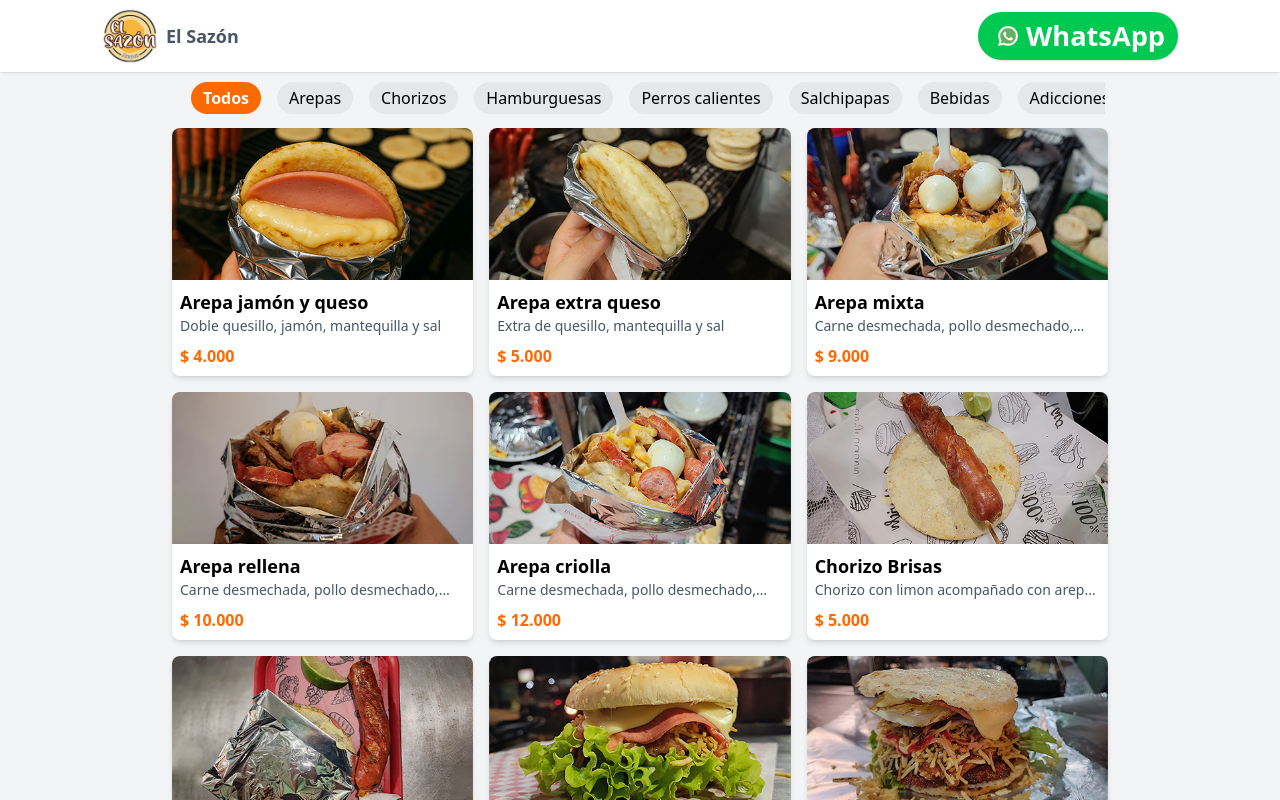
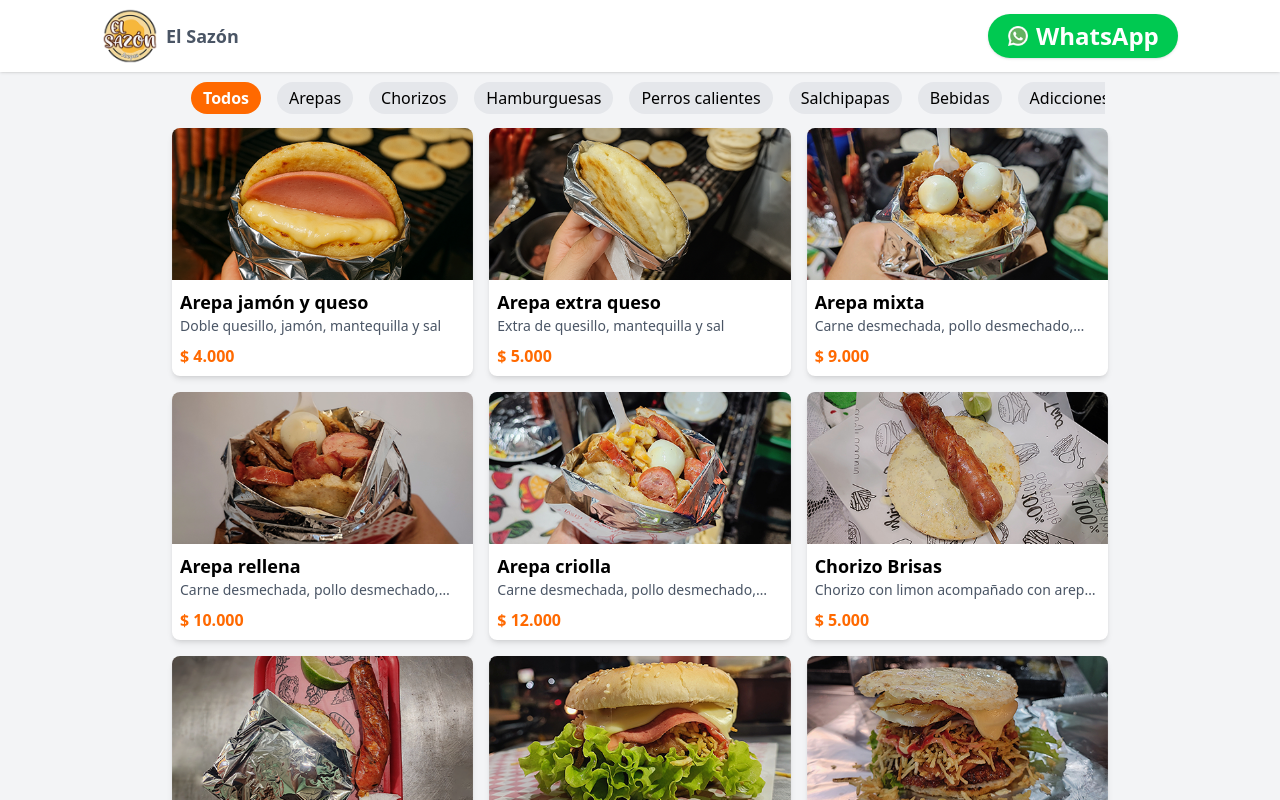
Before and after one commit to yimmi4000dev/menu-el_sazon, a Next.js app: page / in a window 1280 px wide. Shown: the top 800 px of the page. Built offline with nearby package versions, Linux system fonts and the light colour scheme.

Commit message:
v0.0.21: Metadatos para compartir

```diff
--- a/src/app/components/Header.tsx
+++ b/src/app/components/Header.tsx
@@ -1,5 +1,6 @@
 import Link from "next/link"; // Añade esta importación
 import Image from "next/image"; // Importa el componente Image
+import WhatsAppButton from "../components/WhatsAppButton";
 
 interface HeaderProps {
   activePage?: string;
@@ -20,22 +21,7 @@ export default function Header({ activePage }: HeaderProps) {
             />
             <h1 className="text-lg font-bold ml-2 text-gray-600">El Sazón</h1>
           </Link>
-
-          <ul className="flex space-x-6">
-            <a
-              href="https://wa.me/573203208915?text=Hola,%20estoy%20interesado%20en%20hacer%20un%20pedido.%20%5BDesde%20la%20Web%5D"
-              target="_blank"
-              rel="noopener noreferrer"
-              className="bg-green-500 hover:bg-green-600 text-white font-bold text-[1.7rem] w-[200px] py-1 px-5 rounded-full shadow flex items-center gap-2 transition-all"
-            >
-              <img
-                src="/images/whatsapp.png"
-                alt="WhatsApp"
-                className="w-5 h-5"
-              />
-              WhatsApp
-            </a>
-          </ul>
+          <WhatsAppButton />
         </div>
       </nav>
     </header>
--- a/src/app/components/WhatsAppButton.tsx
+++ b/src/app/components/WhatsAppButton.tsx
@@ -15,3 +15,26 @@
 //     </a>
 //   );
 // }
+
+// components/WhatsAppButton.tsx
+
+
+import React from "react";
+
+const WhatsAppButton: React.FC = () => {
+  return (
+    //<ul className="flex space-x-1">
+      <a
+        href="https://wa.me/573203208915?text=Hola,%20estoy%20interesado%20en%20hacer%20un%20pedido.%20%5BDesde%20la%20Web%5D"
+        target="_blank"
+        rel="noopener noreferrer"
+        className="bg-green-500 hover:bg-green-600 text-white font-bold text-[1.5rem] w-[190px] py-1 px-5 rounded-full shadow flex items-center gap-2 transition-all"
+      >
+        <img src="/images/whatsapp.png" alt="WhatsApp" className="w-5 h-5" />
+        WhatsApp
+      </a>
+    //</ul>
+  );
+};
+
+export default WhatsAppButton;
--- a/src/app/data/products.ts
+++ b/src/app/data/products.ts
@@ -261,7 +261,23 @@ export const products: Product[] = [
     image: "/images/salchipapa_super.png",
   },
   {
-    id: 30,
+    id: 31,
+    name: "Jarra de limonada",
+    description: "Jarra de limonada de 800ml",
+    price: 5000,
+    category: "bebidas",
+    image: "/images/cargando.png",
+  },
+  {
+    id: 32,
+    name: "Jarra de limonada",
+    description: "Jarra de limonada de 1.2 litros",
+    price: 6000,
+    category: "bebidas",
+    image: "/images/cargando.png",
+  },
+  {
+    id: 33,
     name: "Coca cola personal",
     description: "Gaseosa de 400ml",
     price: 4000,
@@ -269,10 +285,10 @@ export const products: Product[] = [
     image: "/images/cargando.png",
   },
   {
-    id: 30,
+    id: 34,
     name: "Manzana personal",
     description: "Gaseosa de 500ml",
-    price: 4000,
+    price: 3000,
     category: "bebidas",
     image: "/images/cargando.png",
   },
--- a/src/app/layout.tsx
+++ b/src/app/layout.tsx
@@ -12,7 +12,21 @@ export default function RootLayout({ children }: RootLayoutProps) {
       <head>
         <meta charSet="UTF-8" />
         <meta name="viewport" content="width=device-width, initial-scale=1.0" />
-        <title>El Sazon Arepas Burguer - Menú</title>
+        <title>El Sazon Arepas - Burguer</title>
+
+          {/* Metadatos Open Graph */}
+  <meta property="og:title" content="El Sazón Arepas - Burguer" />
+  <meta property="og:description" content="Explora nuestro menú interactivo y haz tu pedido fácilmente por WhatsApp." />
+  <meta property="og:image" content="https://menu-el-sazon.vercel.app/images/LOGO.png" />
+  <meta property="og:url" content="https://menu-el-sazon.vercel.app/" />
+  <meta property="og:type" content="website" />
+
+  {/* Metadatos para Twitter (opcional) */}
+  <meta name="twitter:card" content="summary_large_image" />
+  <meta name="twitter:title" content="El Sazón Arepas - Burguer" />
+  <meta name="twitter:description" content="Explora nuestro menú interactivo y haz tu pedido fácilmente por WhatsApp." />
+  <meta name="twitter:image" content="https://menu-el-sazon.vercel.app/images/LOGO.png" />
+
       </head>
       <body className="bg-gray-100 min-h-screen flex flex-col overflow-y-scroll">
         <Header />
```
